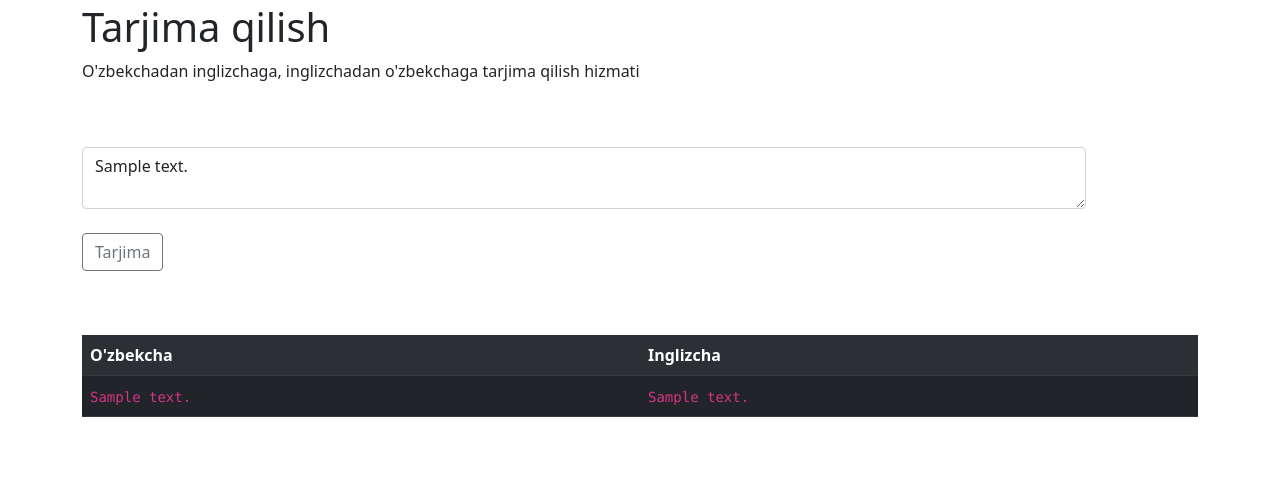
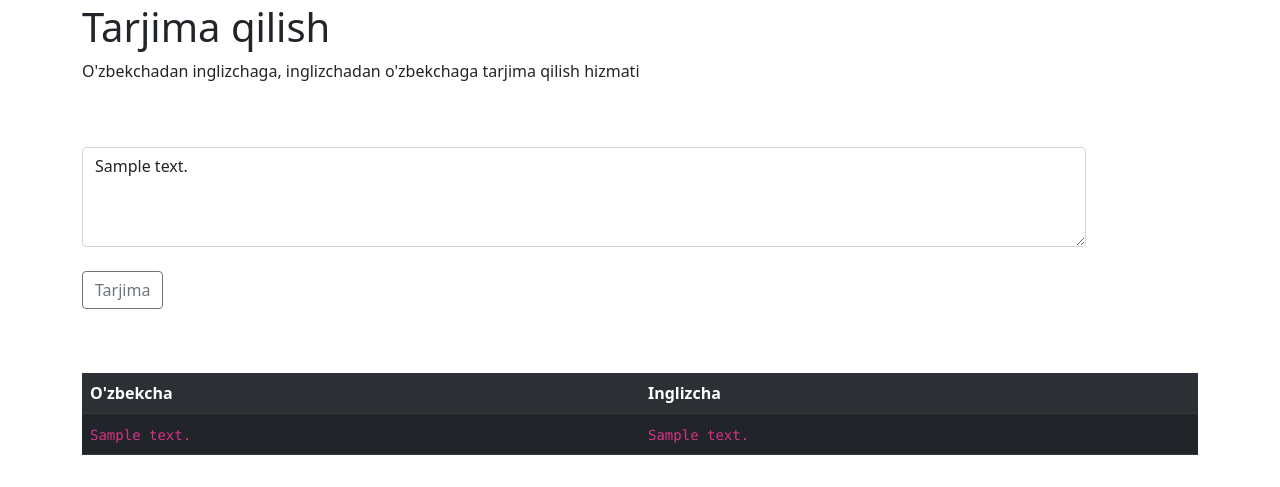
Before and after one commit to uzmumtazdev/UzbekServices, a Django app: template templates/translate.html in a window 1280 px wide. Shown: the part 188-675 px from the top of the page. Run offline with Django 4.2, Linux system fonts and the light colour scheme; the template is opened without the code that fills it: most values are stand-ins (such as "Sample title", 1, 10 or a date in 2020).

Commit message:
Update translate.html

```diff
--- a/templates/translate.html
+++ b/templates/translate.html
@@ -7,7 +7,7 @@
 <p>O'zbekchadan inglizchaga, inglizchadan o'zbekchaga tarjima qilish hizmati</p><br><br>
 <div class="input-group mb-3">
     <form style="width: 90%;" action="" method="get">{% csrf_token %}
-        <textarea required name="query" class="form-control" placeholder="Matn kiriting..." aria-label="Recipient's username" aria-describedby="button-addon2">{{ data.text }}</textarea>
+        <textarea style="height:100px" required name="query" class="form-control" placeholder="Matn kiriting..." aria-label="Recipient's username" aria-describedby="button-addon2">{{ data.text }}</textarea>
         <br><button class="btn btn-outline-secondary" type="submit" id="button-addon2">Tarjima</button>
     </form>
 </div>
```
